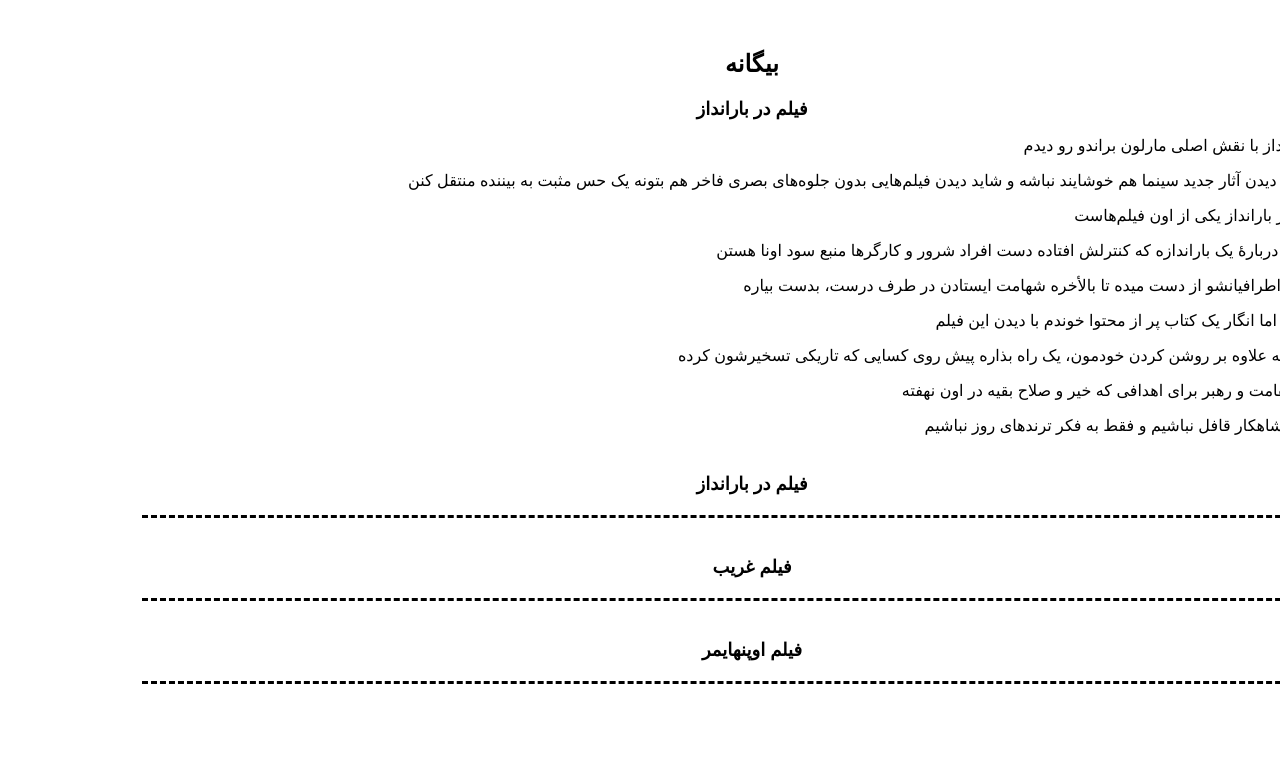
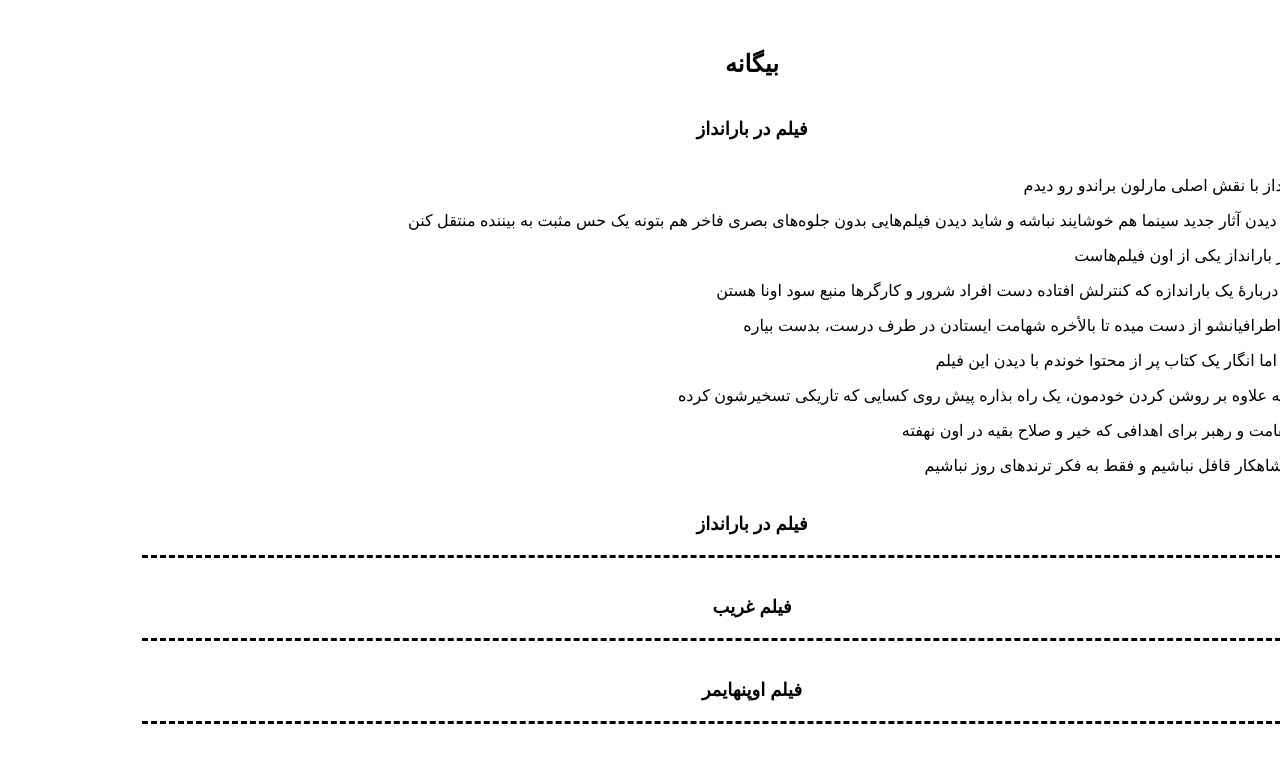
Before and after one commit to darkblog/darkblog.github.io, a Jekyll site: the page built from _posts/2023-8-7-3.md, in a window 1280 px wide. Shown: the top 763 px of the page. Built offline with Jekyll 4.4.1, drawn with Linux system fonts in a browser that asks for light colours.

Commit message:
Update default.html

```diff
--- a/_layouts/default.html
+++ b/_layouts/default.html
@@ -6,7 +6,7 @@
 <title>{% if page.title %}{{ page.title }}{% else %}{{ site.name }}{% endif %}</title>
 <meta name="description" content="{% if page.excerpt %}{{ page.excerpt | strip_html | strip_newlines | truncate: 160 }}{% else %}{{ site.description }}{% endif %}">
 <link rel="canonical" href="{{ page.url | replace:'index.html','' | prepend: site.baseurl | prepend: site.url }}">
-<style amp-boilerplate>body{font-family:sans-serif;margin:auto;padding:30px;text-align:center}h1{font-size:large}h2{font-size:x-large}h3{padding:20px;border-bottom:dashed black;font-size:large}a{color:black;text-decoration:none}p{text-align:right}</style>
+<style amp-boilerplate>body{font-family:sans-serif;margin:auto;padding:30px;text-align:center}h1{font-size:large;padding:20px}h2{font-size:x-large}h3{padding:20px;border-bottom:dashed black;font-size:large}a{color:black;text-decoration:none}p{text-align:right}</style>
 </head>
 <body>
 <header>
```
